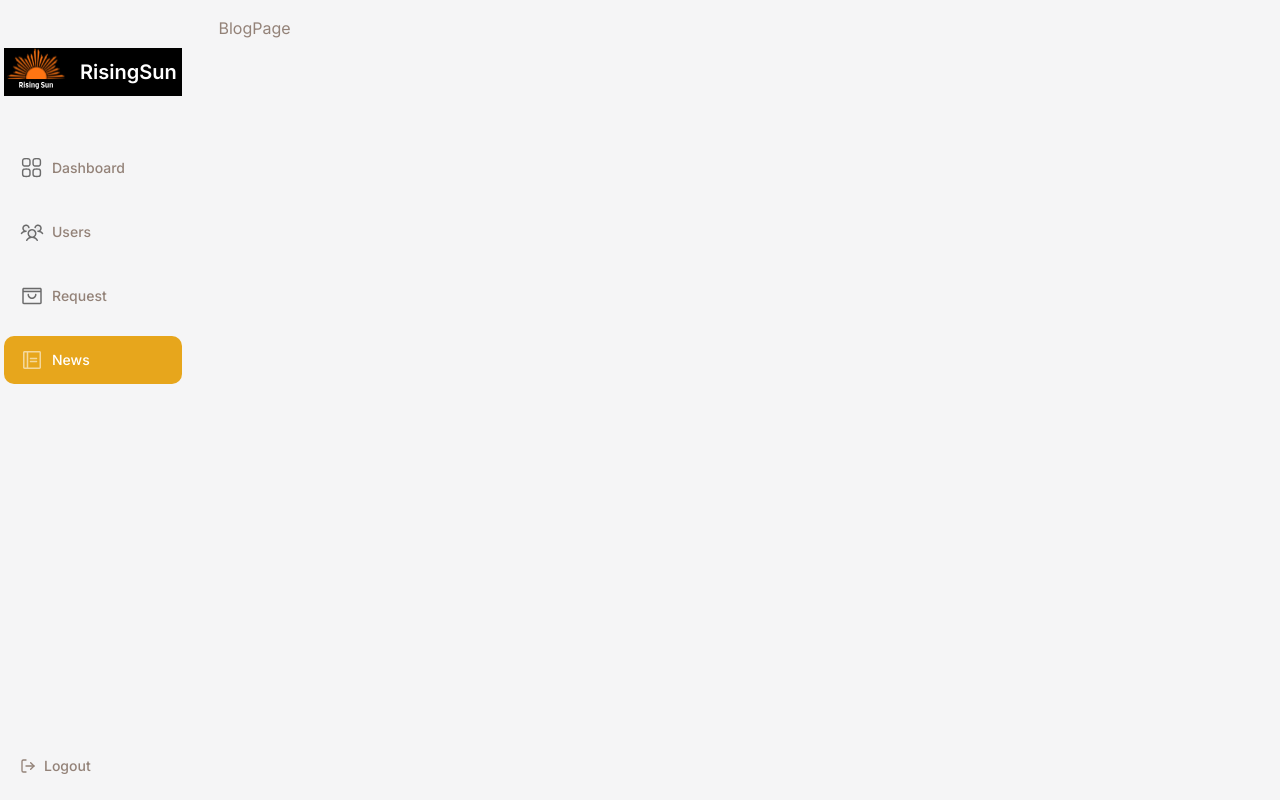
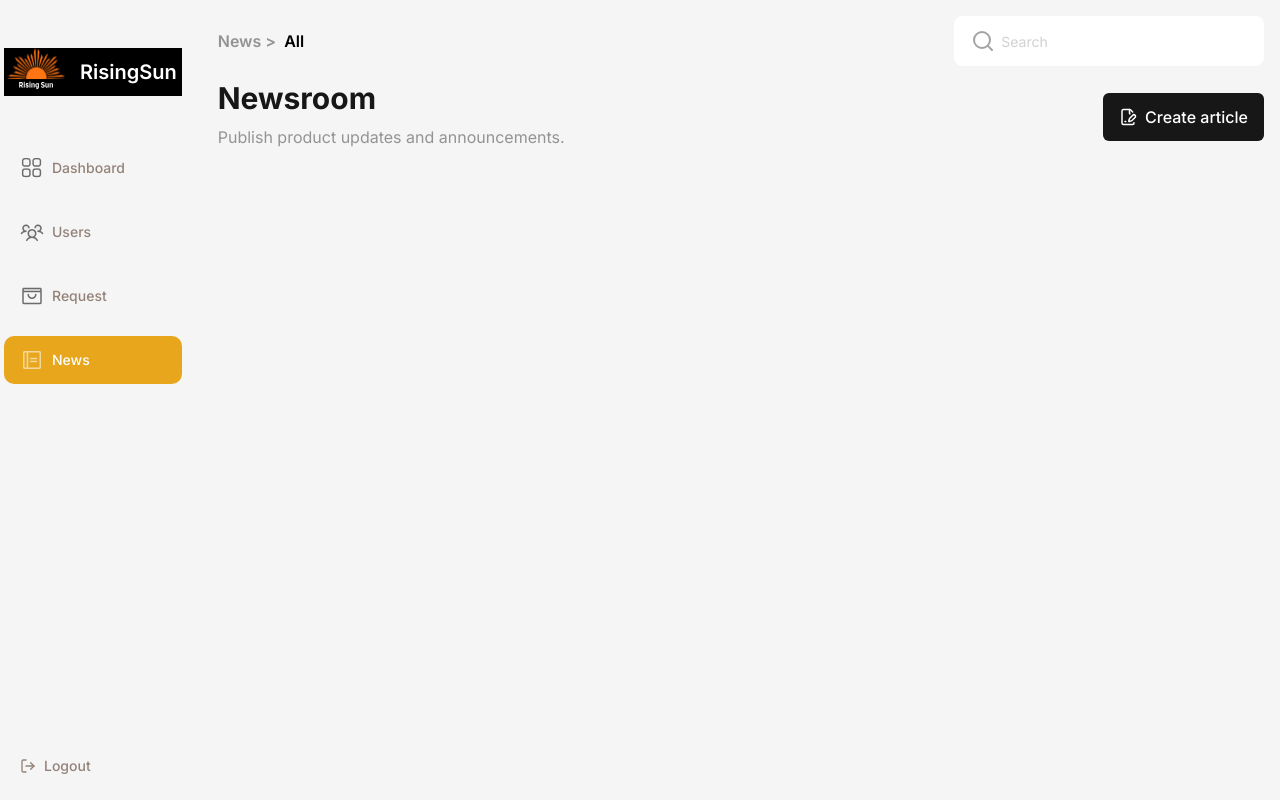
Before and after one commit to Gigs-Dev/rising-sun-admin, a Next.js app: page /blog-section in a window 1280 px wide. Built offline with nearby package versions, Linux system fonts and the light colour scheme.

Commit message:
implement changes in dashboard

```diff
--- a/src/app/(dashboard)/blog-section/page.tsx
+++ b/src/app/(dashboard)/blog-section/page.tsx
@@ -1,9 +1,10 @@
 import Image from "next/image";
+import BlogHeader from "./section/BlogHeader";
 
 export default function BlogPage() {
   return (
-    <div className="flex-col-view gap-6 p-2 md:p-4">
-      BlogPage
+    <div className="flex-col-view gap-6">
+      <BlogHeader/>
     </div>
   );
 }
--- /dev/null
+++ b/src/app/(dashboard)/blog-section/section/BlogHeader.tsx
@@ -0,0 +1,29 @@
+import Button from '@/components/ui/buttons/Button';
+import React from 'react'
+import PageHeader, { PageTitle } from '../../sections/PageHeader';
+import { TextField } from '@/components/ui/input/TextField';
+import { FilePenLine, Search } from 'lucide-react';
+
+const BlogHeader = () => {
+  return (
+    <div className='flex flex-col-reverse md:flex-col gap-4 justify-between w-full'>
+        <div className="flex items-center justify-between">
+        <PageTitle text1='News  >' text2='All'/>
+
+        <TextField
+            wrapperClass='w-full md:w-[440px]'
+            className='bg-[#ffffff] py-3 px-4 text-[14px] text-[#A3A3A3] leading-[100%] w-full border border-[#FFFFFF]'
+            placeholder='Search'
+            icon={<Search />}/>
+        </div>
+
+        <div className="flex items-center justify-between">
+            <PageHeader title='Newsroom' desc='Publish product updates and announcements.'/>
+
+            <Button leftIcon={<FilePenLine style={{ height: '18px', width: '18px' }}/>} className='text-[#FFFFFF] bg-[#171717] py-3 px-4 rounded-2xl font-[14px] hidden md:flex'>Create article</Button>
+        </div>
+    </div>
+  )
+}
+
+export default BlogHeader;
--- a/src/app/(dashboard)/layout.tsx
+++ b/src/app/(dashboard)/layout.tsx
@@ -7,7 +7,7 @@ const DashboardLayout = ({children}: {children: React.ReactNode}) => {
     <main className="flex gap-4 max-w-[1400px] w-full md:mx-auto min-h-screen h-full">
         <Sidebar/>
 
-        <section className="flex flex-col w-full h-full">
+        <section className="flex flex-col w-full h-full p-2 md:p-4">
             <Navbar/>
             {children}
         </section>
--- a/src/app/(dashboard)/requests/page.tsx
+++ b/src/app/(dashboard)/requests/page.tsx
@@ -1,9 +1,10 @@
 import Image from "next/image";
+import RequestHeader from "./sections/RequestHeader";
 
 export default function RequestPage() {
   return (
-    <main className="flex-col-view gap-6 p-2 md:p-4">
-      Home
+    <main className="flex-col-view gap-6">
+      <RequestHeader/>
     </main>
   );
 }
--- a/src/app/(dashboard)/requests/sections/RequestHeader.tsx
+++ b/src/app/(dashboard)/requests/sections/RequestHeader.tsx
@@ -1,8 +1,23 @@
 import React from 'react'
+import PageHeader, { PageTitle } from '../../sections/PageHeader';
+import { TextField } from '@/components/ui/input/TextField';
+import { Search } from 'lucide-react';
 
 const RequestHeader = () => {
   return (
-    <div>RequestHeader</div>
+    <div className='flex flex-col-reverse md:flex-col gap-4 justify-between w-full'>
+      <div className="flex items-center justify-between">
+        <PageTitle text1='Request'/>
+
+        <TextField
+          wrapperClass='w-full md:w-[440px]'
+          className='bg-[#ffffff] py-3 px-4 text-[14px] text-[#A3A3A3] leading-[100%] w-full border border-[#FFFFFF]'
+          placeholder='Search'
+          icon={<Search />}/>
+      </div>
+
+      <PageHeader title='Manage Requests' desc='Manage all users requests on the platform'/>
+    </div>
   )
 }
 
--- a/src/app/(dashboard)/sections/PageHeader.tsx
+++ b/src/app/(dashboard)/sections/PageHeader.tsx
@@ -16,7 +16,7 @@ export default PageHeader;
 
 export const PageTitle  = ({text1, text2}: {text1: string, text2?: string}) => {
     return(
-        <div className="w-full">
+        <div className="hidden md:flex w-full">
             <Typography variant='h2' className='text-[#00000066] text-[16px] leading-6 '>{text1}<span className='text-[#000000] ml-2 text-[16px] leading-6 '>{text2}</span></Typography>
         </div>
     )
--- a/src/app/(dashboard)/users/[slug]/page.tsx
+++ b/src/app/(dashboard)/users/[slug]/page.tsx
@@ -3,7 +3,7 @@ import PageHeader, { PageTitle } from '../../sections/PageHeader';
 
 const UserDetails = () => {
   return (
-    <main className='flex-col-view gap-6 p-2 md:p-4'>
+    <main className='flex-col-view gap-6'>
         <PageTitle text1='Users  /' text2='Profile'/>
 
         <PageHeader title='User Profile' desc='Manage user details and account activity'/>
--- a/src/app/(dashboard)/users/page.tsx
+++ b/src/app/(dashboard)/users/page.tsx
@@ -4,7 +4,7 @@ import UsersTable from "./sections/UsersTable";
 
 export default function UsersPage() {
   return (
-    <main className="flex-col-view gap-6 p-2 md:p-4">
+    <main className="flex-col-view gap-6">
       <UserHeader/>
       <ManageUsers/>
       <UsersTable/>
--- a/src/app/(dashboard)/users/sections/ManageUsers.tsx
+++ b/src/app/(dashboard)/users/sections/ManageUsers.tsx
@@ -13,7 +13,7 @@ const ManageUsers = () => {
     <div className='flex flex-col gap-3 md:flex-row md:items-center md:justify-between'>
       <PageHeader title='Manage users' desc='Manage all users on the platform'/>
 
-        <Button leftIcon={<Download />} className='bg-[#ffffff] hidden md:flex py-3 px-4 rounded-xl cursor-pointer border border-[#FFFFFF]'>Export</Button>
+        <Button leftIcon={<Download style={{ height: '18px', width: '18px' }}/>} className='bg-[#ffffff] hidden md:flex py-3 px-4 rounded-xl cursor-pointer border border-[#FFFFFF]'>Export</Button>
 
         <Flex className='gap-2 justify-between w-full md:hidden'>
             <TextField
@@ -23,11 +23,11 @@ const ManageUsers = () => {
                 icon={<Search />}/>
 
         <div className="bg-[#ffffff] py-3 px-4 rounded-xl cursor-pointer border border-[#FFFFFF]">
-            <Download/>
+            <Download style={{ height: '18px', width: '18px' }}/>
         </div>
 
         <div className="bg-[#ffffff] py-3 px-4 rounded-xl cursor-pointer border border-[#FFFFFF]">
-            <SlidersHorizontal/>
+            <SlidersHorizontal style={{ height: '18px', width: '18px' }}/>
         </div>
         </Flex>
     </div>
--- a/src/app/(dashboard)/users/sections/UserHeader.tsx
+++ b/src/app/(dashboard)/users/sections/UserHeader.tsx
@@ -18,7 +18,7 @@ const UserHeader = () => {
             placeholder='Search'
             icon={<Search />}/>
 
-            <Button leftIcon={<SlidersHorizontal/>} className='bg-[#ffffff] py-3 px-4 rounded-xl cursor-pointer border border-[#FFFFFF]'>Filter</Button>
+            <Button leftIcon={<SlidersHorizontal style={{ height: '18px', width: '18px' }}/>} className='bg-[#ffffff] py-3 px-4 rounded-xl cursor-pointer border border-[#FFFFFF]'>Filter</Button>
         </Flex>
     </Flex>
   )
--- a/src/components/general/Navbar.tsx
+++ b/src/components/general/Navbar.tsx
@@ -35,7 +35,7 @@ const Navbar = () => {
         </div>
 
         {openMenu && (
-            <div className="flex flex-col items-start gap-4 w-full bg-[#FFFFFF] text-[#938278] p-4 absolute top-[85px] left-0 right-0 rounded-2xl ">
+            <div className="flex flex-col items-start gap-4 w-full bg-[#FFFFFF] text-[#938278] p-4 absolute top-[85px] left-0 right-0 rounded-2xl">
               {topbarData.map((item, index) => {
 
                 const isActive = pathname === item.url || pathname.startsWith(`${item.url}/`)
```
